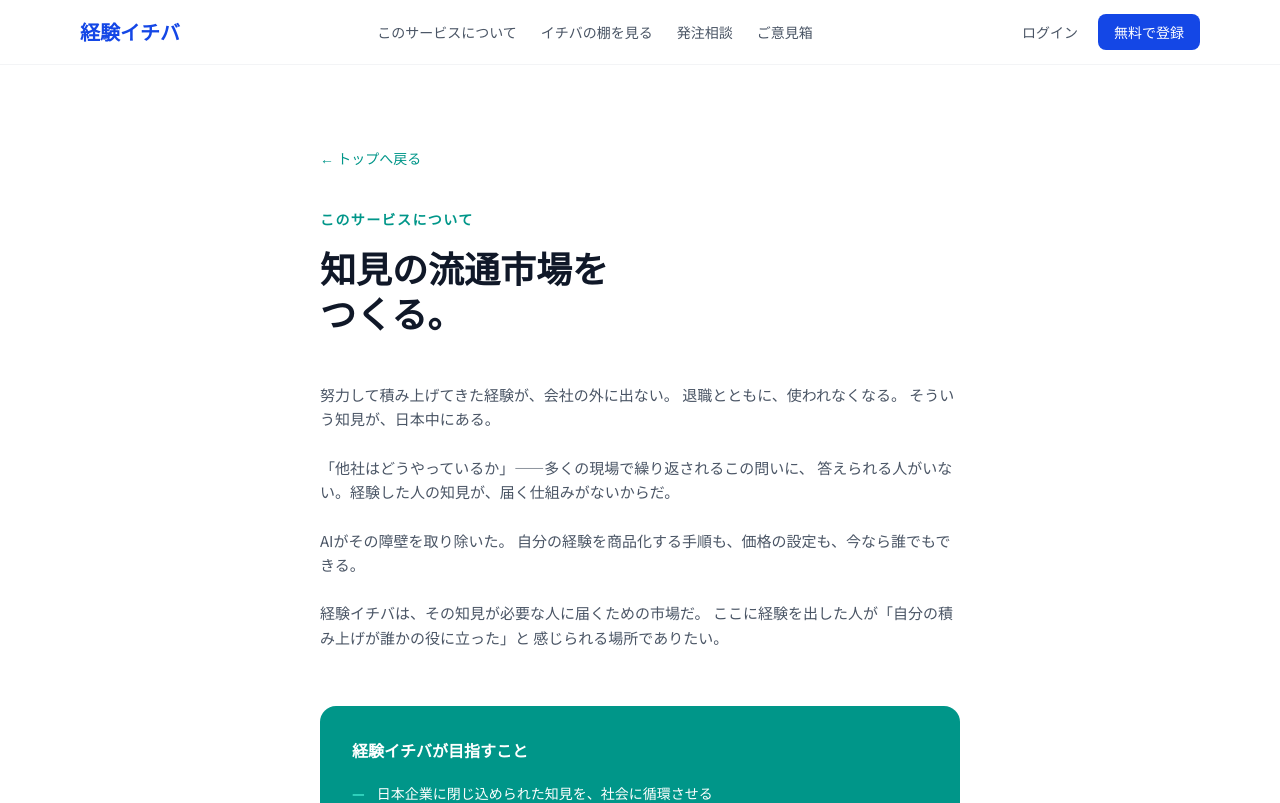
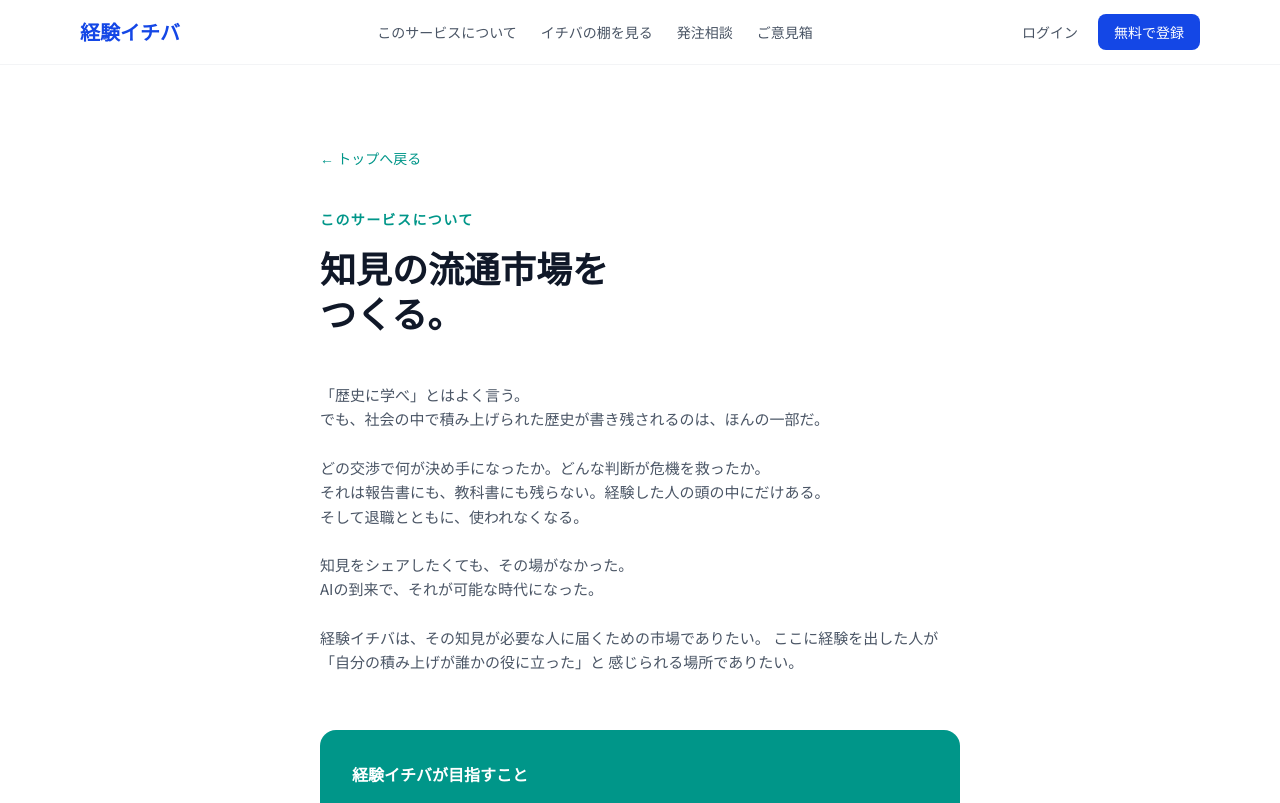
Before and after one commit to westville1030-tech11/skill-tana, a Next.js app: page /about in a window 1280 px wide. Shown: the top 803 px of the page. Built offline with nearby package versions, Linux system fonts and the light colour scheme; no server answers.

Commit message:
Revise /about body copy — 歴史に学べ framing, soften assertions

```diff
--- a/app/about/page.tsx
+++ b/app/about/page.tsx
@@ -19,20 +19,20 @@ export default function AboutPage() {
 
         <div className="space-y-6 text-gray-600 leading-relaxed text-[15px]">
           <p>
-            努力して積み上げてきた経験が、会社の外に出ない。
-            退職とともに、使われなくなる。
-            そういう知見が、日本中にある。
+            「歴史に学べ」とはよく言う。<br />
+            でも、社会の中で積み上げられた歴史が書き残されるのは、ほんの一部だ。
           </p>
           <p>
-            「他社はどうやっているか」——多くの現場で繰り返されるこの問いに、
-            答えられる人がいない。経験した人の知見が、届く仕組みがないからだ。
+            どの交渉で何が決め手になったか。どんな判断が危機を救ったか。<br />
+            それは報告書にも、教科書にも残らない。経験した人の頭の中にだけある。<br />
+            そして退職とともに、使われなくなる。
           </p>
           <p>
-            AIがその障壁を取り除いた。
-            自分の経験を商品化する手順も、価格の設定も、今なら誰でもできる。
+            知見をシェアしたくても、その場がなかった。<br />
+            AIの到来で、それが可能な時代になった。
           </p>
           <p>
-            経験イチバは、その知見が必要な人に届くための市場だ。
+            経験イチバは、その知見が必要な人に届くための市場でありたい。
             ここに経験を出した人が「自分の積み上げが誰かの役に立った」と
             感じられる場所でありたい。
           </p>
```
